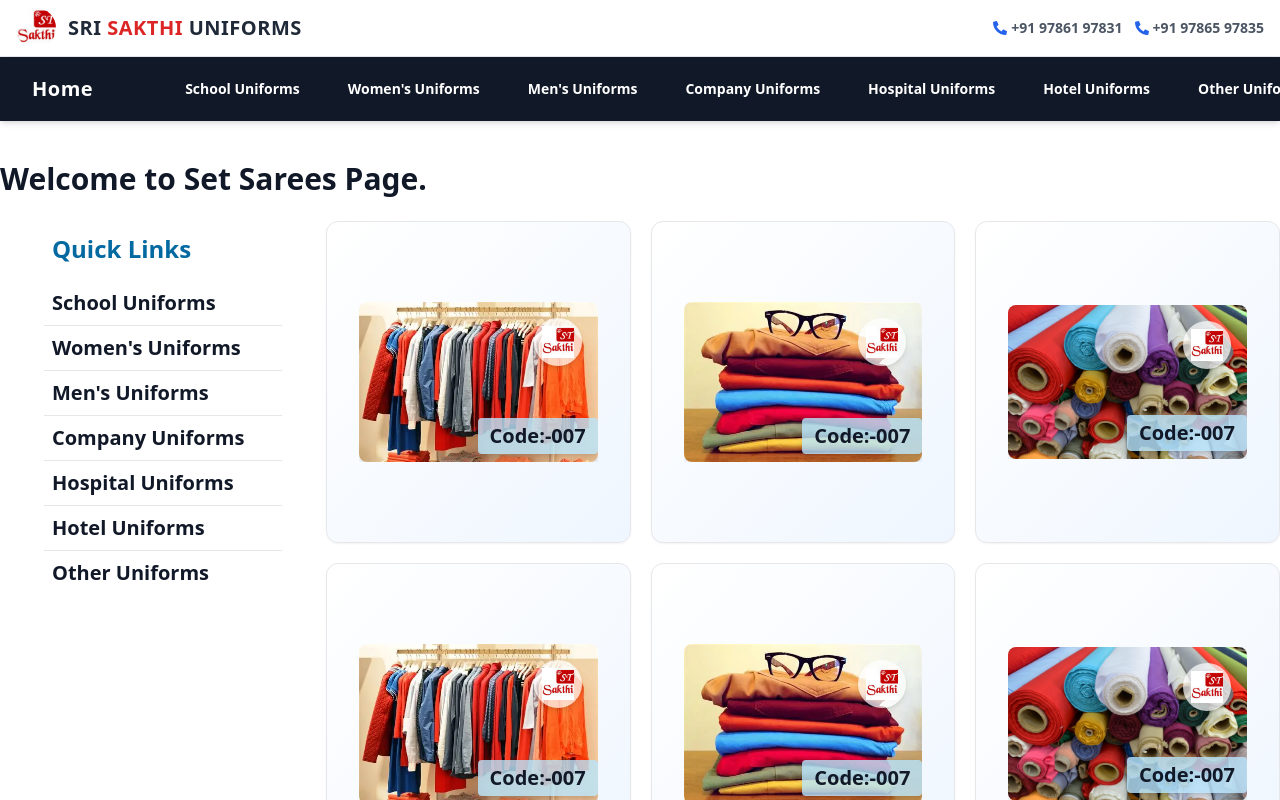
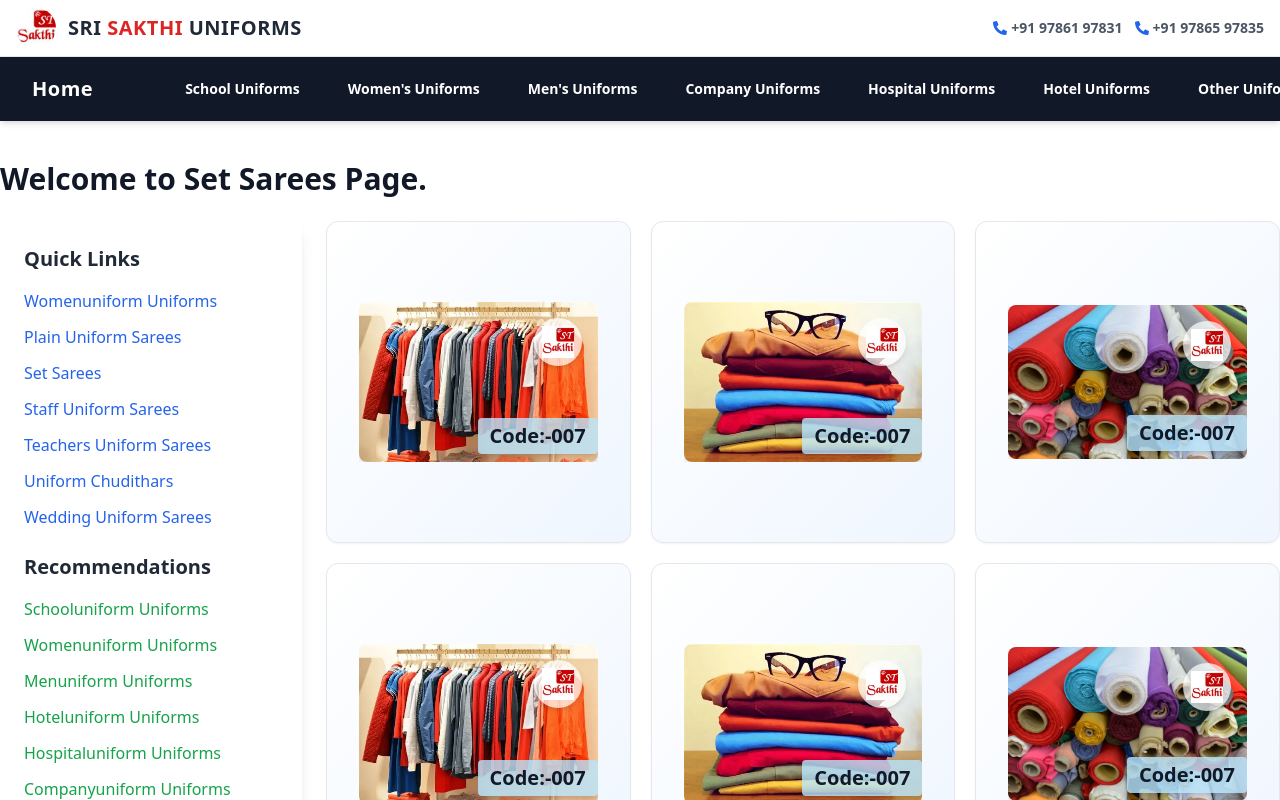
Before and after one commit to CoolShivas/002--Sri_Shakti, a Next.js app: page /womenuniform/setsarees in a window 1280 px wide. Shown: the top 800 px of the page. Built offline with nearby package versions, Linux system fonts and the light colour scheme.

Commit message:
Completion of SidebarLinks Quick Links and Recommendations.

```diff
--- a/components/SidebarLinks.tsx
+++ b/components/SidebarLinks.tsx
@@ -1,41 +1,166 @@
+"use client";
 import Link from "next/link";
+import { usePathname } from "next/navigation";
 
-export default function SidebarLinks() {
+const categorySubpages = {
+  schooluniform: [
+    { label: "CBSE School Uniforms", href: "/schooluniform/cbseschooluniform" },
+    {
+      label: "Private School Uniforms",
+      href: "/schooluniform/privateschooluniform",
+    },
+    {
+      label: "Plain School Uniforms",
+      href: "/schooluniform/plainschooluniform",
+    },
+    {
+      label: "Government School Uniforms",
+      href: "/schooluniform/govtschooluniform",
+    },
+    { label: "Uniform Shirtings", href: "/schooluniform/uniformshirtings" },
+    { label: "Uniform Suitings", href: "/schooluniform/uniformsuitings" },
+  ],
+  womenuniform: [
+    { label: "Plain Uniform Sarees", href: "/womenuniform/plainuniformsarees" },
+    { label: "Set Sarees", href: "/womenuniform/setsarees" },
+    { label: "Staff Uniform Sarees", href: "/womenuniform/staffuniformsarees" },
+    {
+      label: "Teachers Uniform Sarees",
+      href: "/womenuniform/teachersuniformsarees",
+    },
+    { label: "Uniform Chudithars", href: "/womenuniform/uniformchudithars" },
+    {
+      label: "Wedding Uniform Sarees",
+      href: "/womenuniform/weddinguniformsarees",
+    },
+  ],
+  menuniform: [
+    { label: "Men's Staff Uniform", href: "/menuniform/mensstaffuniform" },
+    { label: "Uniform Blazers", href: "/menuniform/uniformblazers" },
+    { label: "Uniform Pants", href: "/menuniform/uniformpants" },
+    { label: "Uniform Shirts", href: "/menuniform/uniformshirts" },
+    { label: "Uniform T-Shirts", href: "/menuniform/uniformtshirts" },
+    { label: "Uniform Waistcoats", href: "/menuniform/uniformwaistcoats" },
+  ],
+  hoteluniform: [
+    {
+      label: "Chef Kitchen Staff Uniform",
+      href: "/hoteluniform/chefkitchenstaffuniform",
+    },
+    {
+      label: "Concierge Managerial Uniform",
+      href: "/hoteluniform/conciergemanagerialuniform",
+    },
+    {
+      label: "Housekeeping Uniform",
+      href: "/hoteluniform/housekeepinguniform",
+    },
+    {
+      label: "Reception Front Desk Uniform",
+      href: "/hoteluniform/receptionfrontdeskuniform",
+    },
+    { label: "Spa Wellness Uniform", href: "/hoteluniform/spawellnessuniform" },
+    {
+      label: "Wait Staff Service Uniform",
+      href: "/hoteluniform/waitstaffserviceuniform",
+    },
+  ],
+  hospitaluniform: [
+    { label: "Doctor Coat", href: "/hospitaluniform/doctorcoat" },
+    {
+      label: "Doctor Uniform Saree",
+      href: "/hospitaluniform/doctoruniformsaree",
+    },
+    { label: "Hospital Uniform", href: "/hospitaluniform/hospitaluniform" },
+    {
+      label: "Hospital Uniform Pant",
+      href: "/hospitaluniform/hospitaluniformpant",
+    },
+    {
+      label: "Hospital Uniform Saree",
+      href: "/hospitaluniform/hospitaluniformsaree",
+    },
+    { label: "Men's Staff Uniform", href: "/hospitaluniform/mensstaffuniform" },
+    {
+      label: "Hospital Uniform Shirt",
+      href: "/hospitaluniform/hospitaluniformshirt",
+    },
+    { label: "Nurse Uniform", href: "/hospitaluniform/nurseuniform" },
+    {
+      label: "Operation Theatre Uniform",
+      href: "/hospitaluniform/operationtheatreuniform",
+    },
+    {
+      label: "Staff Uniform Chudidhar",
+      href: "/hospitaluniform/staffuniformchudidhar",
+    },
+  ],
+  companyuniform: [
+    { label: "Company Uniform", href: "/companyuniform/companyuniform" },
+    { label: "Industrial Uniform", href: "/companyuniform/industrialuniform" },
+    { label: "Mechanic Uniform", href: "/companyuniform/mechanicuniform" },
+    { label: "Staff Uniform", href: "/companyuniform/staffuniform" },
+  ],
+  otheruniform: [
+    {
+      label: "Aviation Crew Uniform",
+      href: "/otheruniform/aviationcrewuniform",
+    },
+    {
+      label: "Security Guard Uniform",
+      href: "/otheruniform/securityguarduniform",
+    },
+    { label: "Sports Team Uniform", href: "/otheruniform/sportsteamuniform" },
+  ],
+};
+
+const SidebarLinks = () => {
+  const pathname = usePathname();
+  const currentCategory = pathname.split("/")[1] || "schooluniform";
+
+  const currentSubpages = categorySubpages[currentCategory] || [];
+
   return (
-    <aside className="space-y-6">
-      <div className="card p-3">
-        <h5 className="font-bold mb-2 text-2xl ml-10 text-sky-700">
-          Quick Links
-        </h5>
-        <ul className="divide-y ml-6 text-xl p-2 font-semibold">
-          <li className="p-2 hover:text-sky-500 hover:text-2xl">
-            <Link href="/schooluniform">School Uniforms</Link>
+    <div className="bg-white p-6 shadow-lg rounded-lg">
+      <h2 className="text-xl font-bold text-gray-800 mb-4">Quick Links</h2>
+      <ul className="space-y-3">
+        <li>
+          <Link
+            href={`/${currentCategory}`}
+            className="text-blue-600 hover:text-blue-800 hover:underline transition-colors duration-200"
+          >
+            {currentCategory.charAt(0).toUpperCase() + currentCategory.slice(1)}{" "}
+            Uniforms
+          </Link>
+        </li>
+        {currentSubpages.map((subpage) => (
+          <li key={subpage.href}>
+            <Link
+              href={subpage.href}
+              className="text-blue-600 hover:text-blue-800 hover:underline transition-colors duration-200"
+            >
+              {subpage.label}
+            </Link>
           </li>
-          <li className="p-2 hover:text-sky-500 hover:text-2xl">
-            <Link href="/womenuniform">Women's Uniforms</Link>
+        ))}
+      </ul>
+      <h2 className="text-xl font-bold text-gray-800 mt-6 mb-4">
+        Recommendations
+      </h2>
+      <ul className="space-y-3">
+        {Object.keys(categorySubpages).map((cat) => (
+          <li key={cat}>
+            <Link
+              href={`/${cat}`}
+              className="text-green-600 hover:text-green-800 hover:underline transition-colors duration-200"
+            >
+              {cat.charAt(0).toUpperCase() + cat.slice(1)} Uniforms
+            </Link>
           </li>
-          <li className="p-2 hover:text-sky-500 hover:text-2xl">
-            <Link href="/menuniform">Men's Uniforms</Link>
-          </li>
-          <li className="p-2 hover:text-sky-500 hover:text-2xl">
-            <Link href="/companyuniform">Company Uniforms</Link>
-          </li>
-          <li className="p-2 hover:text-sky-500 hover:text-2xl">
-            <Link href="/hospitaluniform">Hospital Uniforms</Link>
-          </li>
-          <li className="p-2 hover:text-sky-500 hover:text-2xl">
-            <Link href="/hoteluniform">Hotel Uniforms</Link>
-          </li>
-          <li className="p-2 hover:text-sky-500 hover:text-2xl">
-            <Link href="/otheruniform">Other Uniforms</Link>
-          </li>
-        </ul>
-      </div>
+        ))}
+      </ul>
+    </div>
+  );
+};
 
-      {/* <div className="card p-3 bg-red-300">
-        <h5 className="font-semibold mb-2">Recommendations</h5>
-        <ul className="space-y-2 text-sm">Lists of Recommendated links.</ul>
-      </div> */}
-    </aside>
-  );
-}
+export default SidebarLinks;
```
